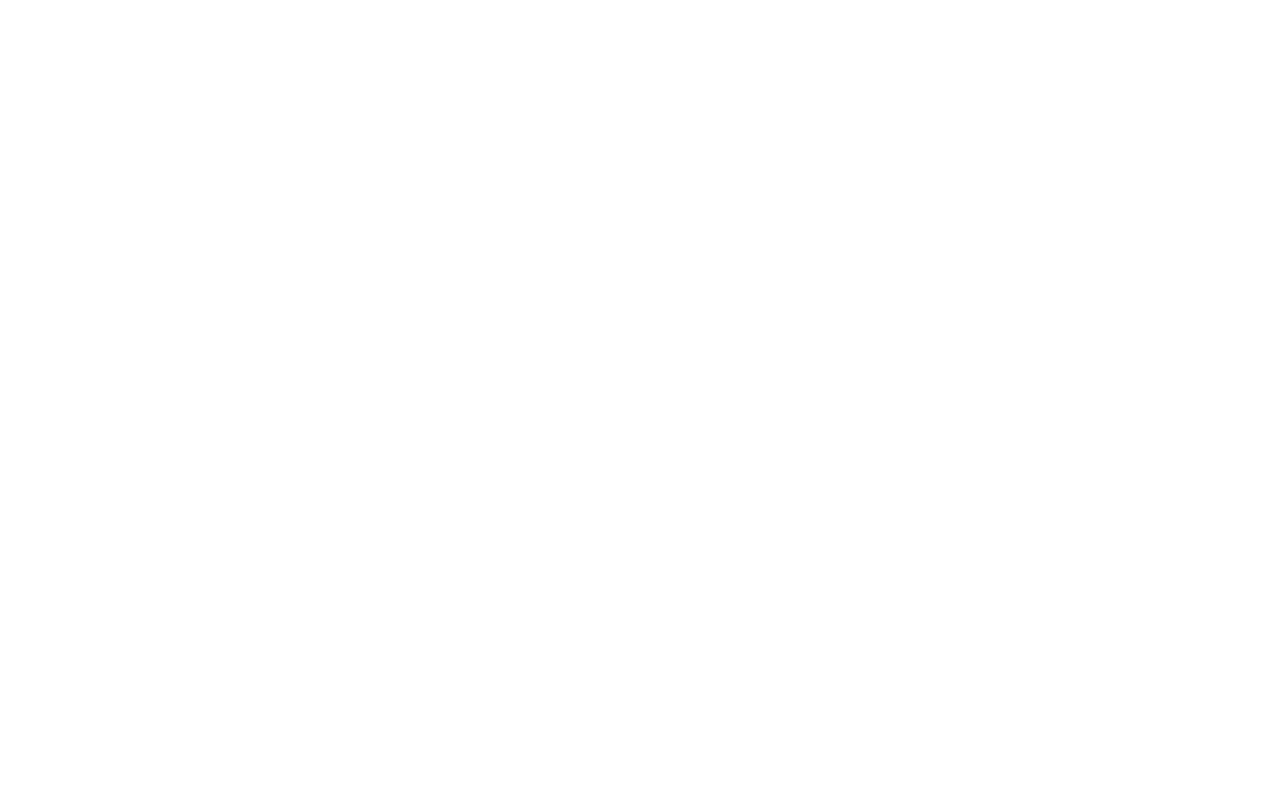
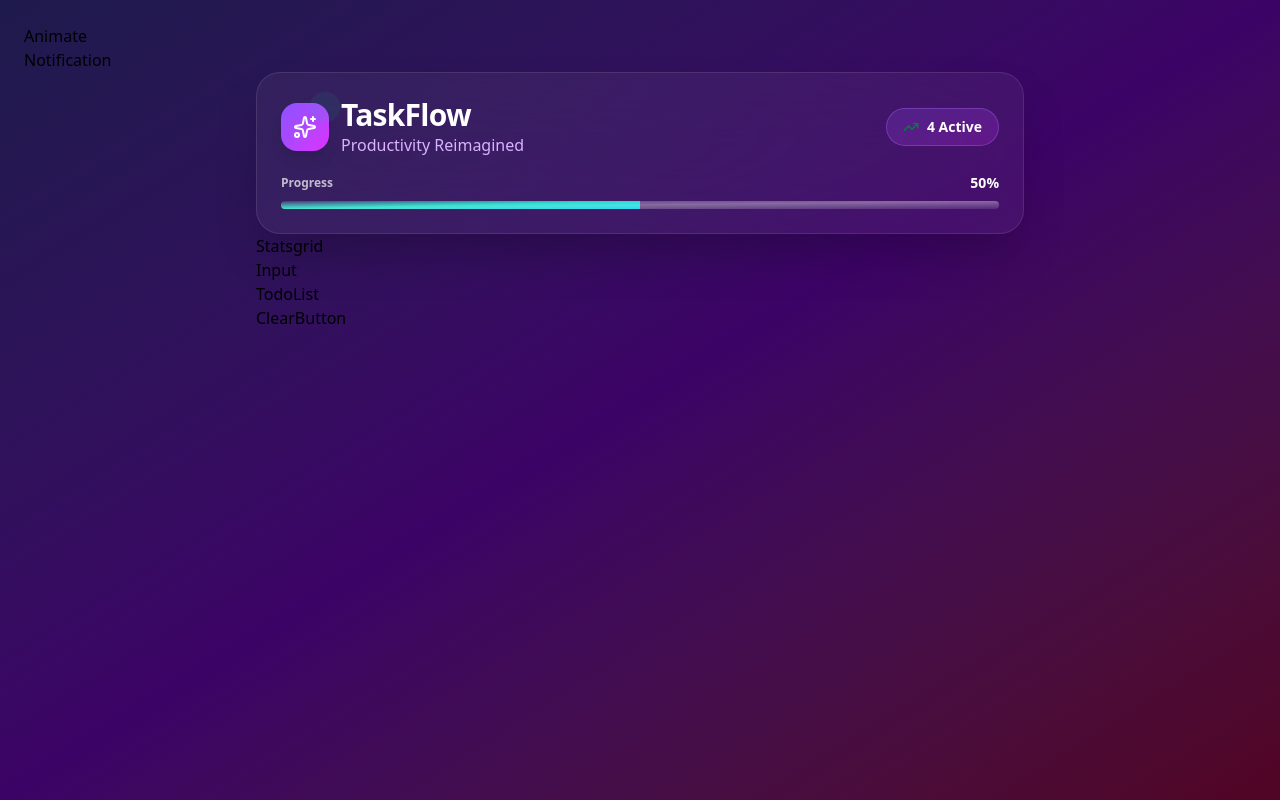
Before and after one commit to Piyushsharma218/react_task_flow_app, a React (Vite) app: page / in a window 1280 px wide. Built offline with nearby package versions, Linux system fonts and the light colour scheme.

Commit message:
created the header section

```diff
--- a/src/App.jsx
+++ b/src/App.jsx
@@ -1,16 +1,34 @@
-import { useState } from 'react'
-import reactLogo from './assets/react.svg'
-import viteLogo from '/vite.svg'
-import './App.css'
+import Animate from "./components/Animate";
+import Notification from "./components/Notification";
+import Header1 from "./components/Header1";
+import Statsgrid from "./components/Statsgrid";
+import Input from "./components/Input";
+import TodoList from "./components/TodoList";
+import ClearButton from "./components/ClearButton";
+
 
 function App() {
-  const [count, setCount] = useState(0)
-
   return (
     <>
+      <div className="min-h-screen bg-linear-to-br from-indigo-950 via-purple-950 to-pink-950 p-3 sm:p-6 relative overflow-hidden">
+        <Animate />
 
+        <Notification />
+
+        <div className="max-w-3xl mx-auto relative z-1">
+          <Header1 />
+
+          <Statsgrid />
+
+          <Input />
+
+          <TodoList />
+
+          <ClearButton />
+        </div>
+      </div>
     </>
-  )
+  );
 }
 
-export default App
+export default App;
--- a/src/components/Header.jsx
+++ /dev/null
@@ -1,9 +0,0 @@
-import React from 'react'
-
-const header = () => {
-  return (
-    <div>header</div>
-  )
-}
-
-export default header
--- /dev/null
+++ b/src/components/Header1.jsx
@@ -0,0 +1,67 @@
+import React from "react";
+import { Sparkles } from "lucide-react";
+import { TrendingUp } from "lucide-react";
+
+const Header1 = () => {
+
+  let progress=50
+  let activeTodos=4
+  return (
+    <>
+      <div className="backdrop-blur-2xl bg-white/5 rounded-3xl border border-white/10 p-6 shadow-2xl">
+        <div className="flex items-center justify-between mb-4">
+          {/*left side */}
+
+          <div className="flex items-center gap-3">
+            <div className="relative">
+              <div className="w-12 h-12 bg-linear-to-br from-violet-500 via-purple-500 to-fuchsia-500 flex items-center justify-center rounded-2xl shadow-lg ">
+                <Sparkles className="text-white" size={24} />
+              </div>
+
+              <div className="absolute rounded-full animate-ping -top-1 -right-1 bg-emerald-400 w-4 h-4">
+                {" "}
+              </div>
+            </div>
+            <div>
+              <h1 className="text-3xl text-white tracking-tight font-black">
+                TaskFlow
+              </h1>
+              <p className="text-purple-300 font-medium">
+                Productivity Reimagined
+              </p>
+            </div>
+          </div>
+
+          {/* right side */}
+
+          <div className="flex items-center gap-2 px-4 py-2 bg-linear-to-br from-violet-500/20 to-fuchsia-500/20 rounded-full border border-violet-400/30">
+            <TrendingUp size={16} className="text-green-700" />
+            <span className="text-white font-bold text-sm">{activeTodos} Active</span>
+          </div>
+        </div>
+
+        <div className="relative">
+          <div className="flex justify-between items-center mb-2">
+            <span className="text-white/70 text-xs font-semibold">Progress</span>
+            <span className="text-white font-bold text-sm">{Math.round(progress)}%</span>
+          </div>
+
+
+          <div className="relative bg-white/10 h-2  overflow-hidden  rounded-full w-full">
+          <div className="absolute inset-0  bg-linear-to-br from-emrals-400
+          via-teal-400 to-cyan-400 transition-all duration-700 ease-out shadow-lg" style={{width:`${progress}%`}}>
+          </div>
+
+          <div className="absolute inset-0 bg-linear-to-br from-transparent via-white/30 to-transparent aimate-shimmer">
+
+          </div>
+          </div>
+
+
+        </div>
+      </div>
+    </>
+  );
+};
+
+export default Header1;
```
Also changed, not shown: src/App.css (deleted), src/index.css (line endings or trailing spaces).
